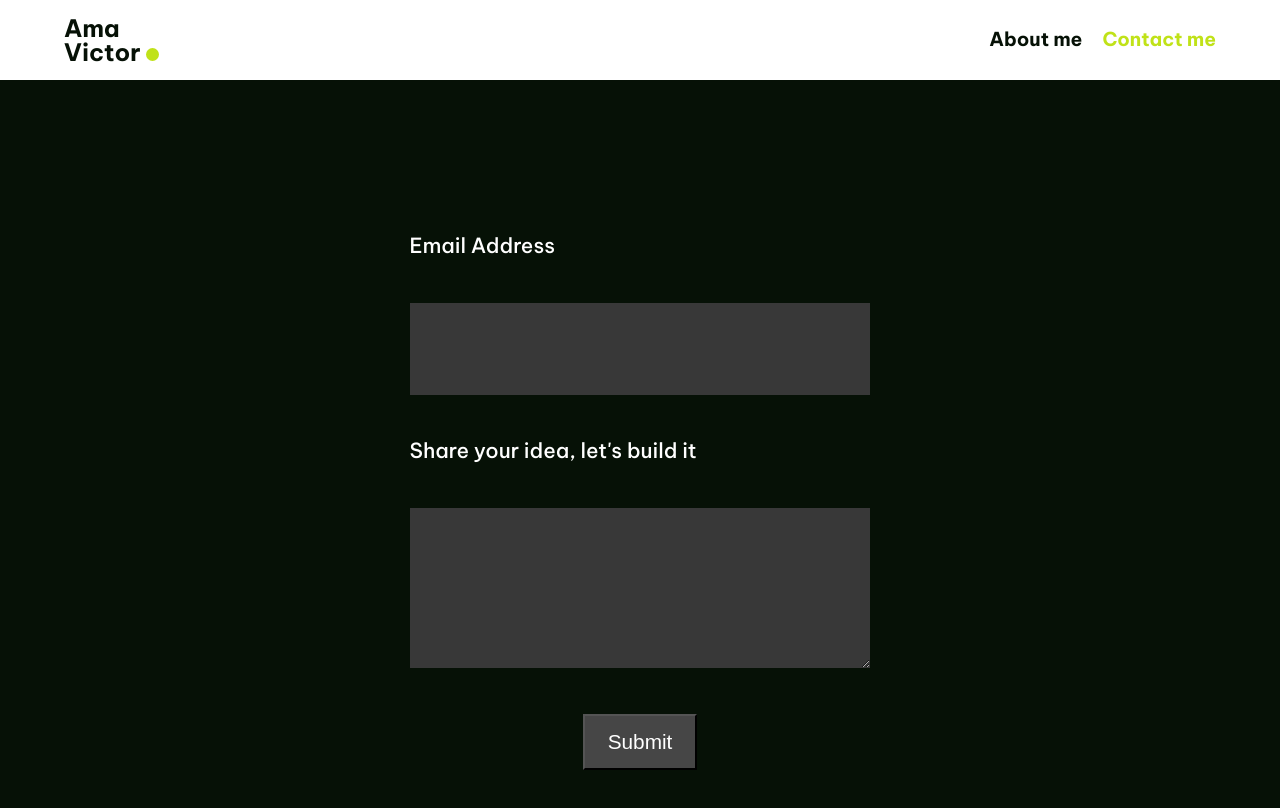
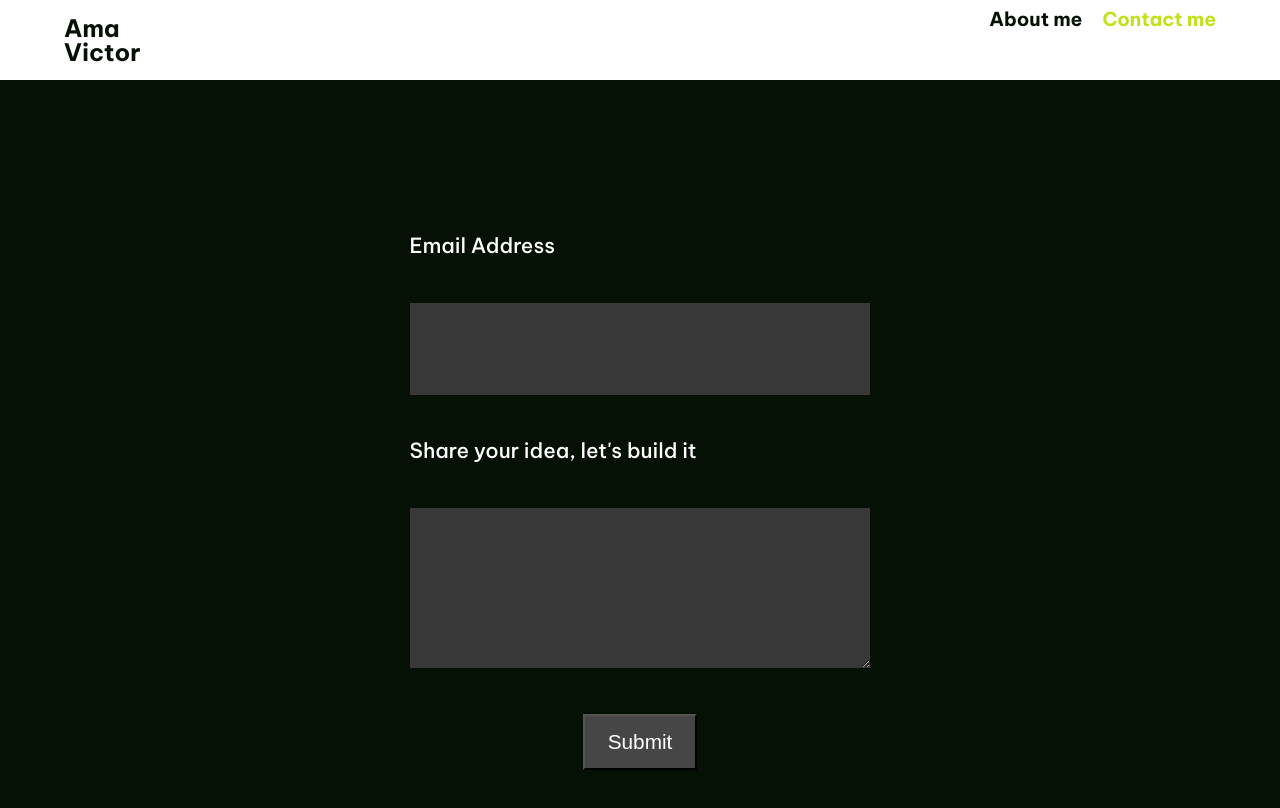
Before and after one commit to amavictor/portfolio, a React (Create React App) app: page /contact in a window 1280 px wide. Shown: the top 808 px of the page. Built offline with nearby package versions, Linux system fonts and the light colour scheme.

Commit message:
mobile design

```diff
--- a/src/components/Navbar/Navbar.js
+++ b/src/components/Navbar/Navbar.js
@@ -1,7 +1,12 @@
-import {Circle, Menu, Navigation} from "./Navbar.styles"
+import {Circle, Links, Menu, Navigation} from "./Navbar.styles"
 import {motion} from "framer-motion";
 import {Link, NavLink} from "react-router-dom";
+import {useState} from "react";
 export const Navbar =()=>{
+    const [mobile, setMobile] = useState(false)
+    const mobileHandler =()=>{
+        return setMobile(!mobile)
+    }
     return(
         <Navigation>
             <motion.ul
@@ -22,12 +27,15 @@ export const Navbar =()=>{
             >
                 <li><Link to={"/home"}><h1>Ama <br/><section>Victor <Circle/> </section></h1></Link></li>
 
-                <Menu fontSize={"large"}/>
+                <Menu
+                    fontSize={"large"}
+                    onClick={mobileHandler}
+                />
 
-                <div>
+                <Links mobile={`${mobile}`}>
                     <li><NavLink  to={"/about-me"}>About me</NavLink></li>
                     <li><NavLink to={"/contact"}>Contact me</NavLink></li>
-                </div>
+                </Links>
             </motion.ul>
         </Navigation>
     )
--- a/src/components/Navbar/Navbar.styles.js
+++ b/src/components/Navbar/Navbar.styles.js
@@ -1,4 +1,4 @@
-import styled from "styled-components"
+import styled, {css} from "styled-components"
 import {motion} from "framer-motion";
 import MenuIcon from '@mui/icons-material/Menu';
 export const Navigation = styled(motion.nav)`
@@ -20,7 +20,7 @@ export const Navigation = styled(motion.nav)`
     justify-content: space-between;
     width: 100%;
     list-style: none;
-    flex-flow: row nowrap;
+    flex-wrap: wrap;
 
     section{
 
@@ -29,20 +29,9 @@ export const Navigation = styled(motion.nav)`
       justify-content: center;
       gap: 20px;
     }
-    div{
-      display: flex;
-      align-items: center;
-      justify-content: center;
-      gap: 20px;
 
-       @media only screen and (max-width: 912px){
-          display:none;
-        }
-
-      li{
-        font-size: 1.2rem;
-        font-weight: 700;
-      }
+    div:first-child{
+      display: none;
     }
   }
 
@@ -64,3 +53,40 @@ export const Menu= styled(MenuIcon)`
     display: inline-block !important;
   }
 `
+export const Links = styled.div`
+
+      display: flex;
+      align-items: center;
+      justify-content: center;
+      gap: 20px;
+
+      ${
+            props=>props.mobile==="true" && css`
+                  display: block !important;
+                  width: 100vw;
+                  height: 40vh;
+                  text-align: center;
+                  padding: 40% 0;
+                  position: relative;
+                  margin-top: 40px;
+                  z-index: 100;
+                  background: rgba(255, 255, 255, 0.18);
+                  border-radius: 16px;
+                  box-shadow: 0 4px 30px rgba(0, 0, 0, 0.1);
+                  backdrop-filter: blur(4.3px);
+                  -webkit-backdrop-filter: blur(4.3px);
+                  border: 1px solid rgba(255, 255, 255, 0.2);
+            `
+      }
+
+      li {
+            font-size: 1.2rem;
+            font-weight: 700;
+            margin-bottom: 40px;
+      }
+
+      @media only screen and (max-width: 912px) {
+            display: none;
+      }
+
+`
```
